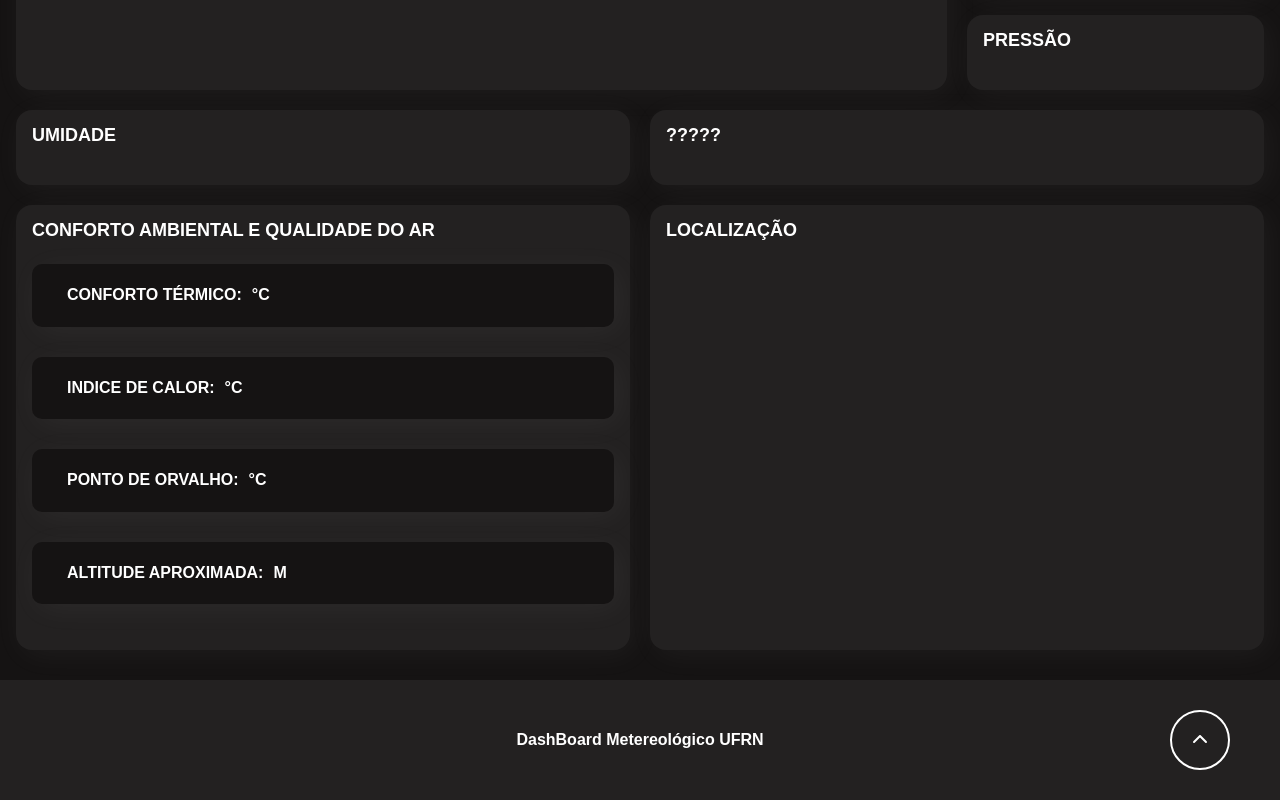
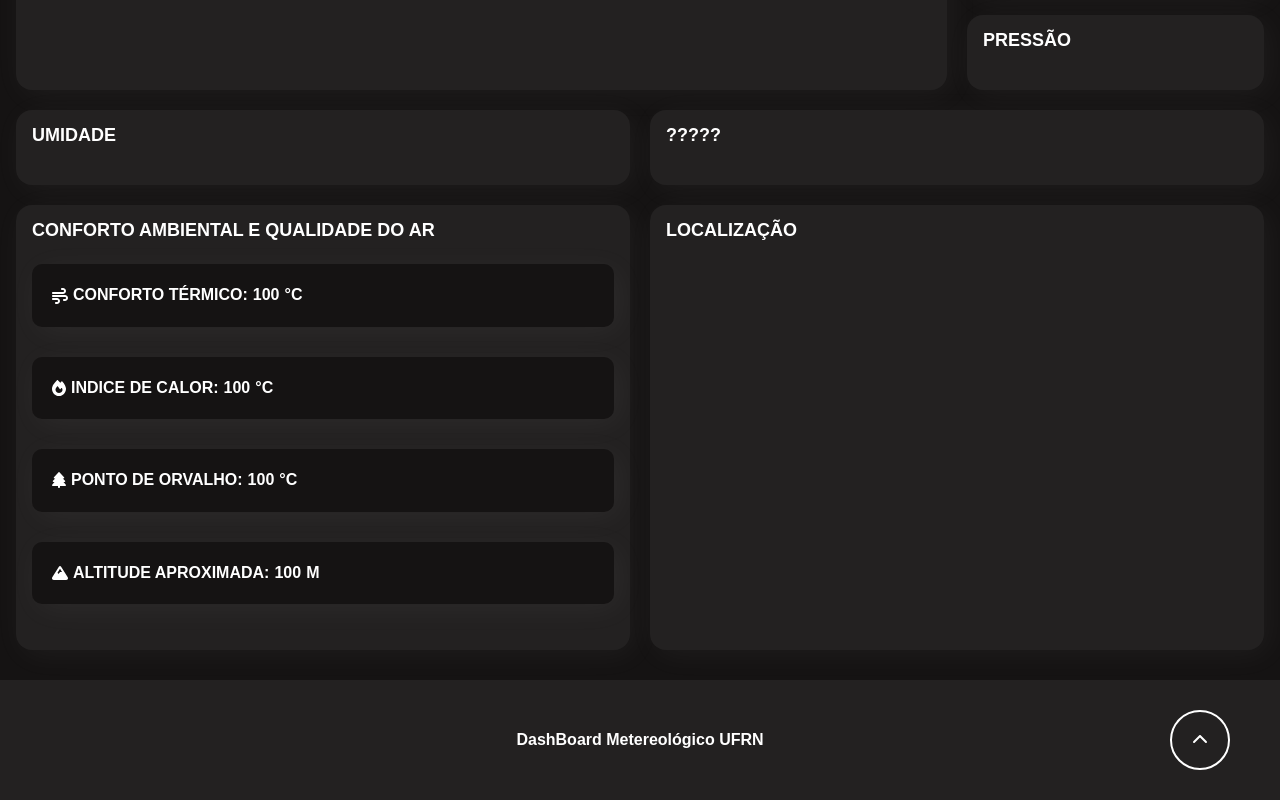
Before and after one commit to Gabrielygor/dashboard-next, a Next.js app in the folder project/: page / in a window 1280 px wide. Shown: the part 550-1350 px from the top of the page. Built offline with nearby package versions, Linux system fonts and the light colour scheme.

Commit message:
OtherInformation Component

```diff
--- a/project/src/components/main/Main.tsx
+++ b/project/src/components/main/Main.tsx
@@ -7,10 +7,14 @@ import { GraphicTemperature } from "./graphics/GraphicTemperature";
 import { GraphicLuminosity } from "./graphics/GraphicLuminosity";
 import { GraphicPressure } from "./graphics/GraphicPressure";
 import { GraphicHumidity } from "./graphics/GraphicHumidity";
+import { OtherInformation } from "./otherinformation/OtherInformation";
+import { faFire, faWind, faTree, faMountain } from "@fortawesome/free-solid-svg-icons";
 
 
 export function Main() {
+
     return (
+
         <main className="container">
 
             <h1 className="container__title">
@@ -49,10 +53,39 @@ export function Main() {
                         Conforto Ambiental e Qualidade do Ar
                     </h2>
                     <div className="data-box__body demais__info__container">
-                        <div className="demais__info">
+
+                        <OtherInformation
+                            text="Conforto térmico:"
+                            id="indeceDeConfortoTermico"
+                            icon={faWind}
+                            unit="°C"
+                        />
+
+                        <OtherInformation
+                            text="indice de calor:"
+                            id="indiceDeCalor"
+                            icon={faFire}
+                            unit="°C"
+                        />
+
+                        <OtherInformation
+                            text="ponto de orvalho:"
+                            id="pontoDeOrvalho"
+                            icon={faTree}
+                            unit="°C"
+                        />
+
+                        <OtherInformation
+                            text="Altitude Aproximada:"
+                            id="altitudeAproximada"
+                            icon={faMountain}
+                            unit="M"
+                        />
+
+                        {/* <div className="demais__info">
                             <i className="fa-solid fa-wind demais__info__icon"></i>
                             <h3 className="demais__info__h3">Conforto térmico: </h3><span className="demais__info__span"
-                                id="indeceDeConfortoTermico"></span> <span>°C</span>
+                                id="indeceDeConfortoTermico"></span> <span></span>
                         </div>
 
                         <div className="demais__info">
@@ -72,7 +105,7 @@ export function Main() {
                             <i className="fa-solid fa-mountain demais__info__icon"></i>
                             <h3 className="demais__info__h3">Altitude Aproximada: </h3><span className="demais__info__span"
                                 id="altitudeAproximada"></span> <span>M</span>
-                        </div>
+                        </div> */}
                     </div>
                 </section>
 
--- /dev/null
+++ b/project/src/components/main/otherinformation/OtherInformation.tsx
@@ -0,0 +1,32 @@
+import { FontAwesomeIcon } from "@fortawesome/react-fontawesome"
+import { IconDefinition } from "@fortawesome/fontawesome-svg-core"
+
+
+interface OtherInformationProps {
+    text: string
+    id: string
+    icon: IconDefinition
+    unit: string
+}
+
+
+export function OtherInformation({ text, id, icon, unit }: OtherInformationProps) {
+    return (
+        <div className="demais__info">
+
+            <FontAwesomeIcon
+                icon={icon}
+            />
+            <h3 className="demais__info__h3">
+                {text}
+            </h3>
+            <span className="demais__info__span" id={id}>
+                100
+            </span>
+            <span>
+                {unit}
+            </span>
+
+        </div>
+    )
+}
```
